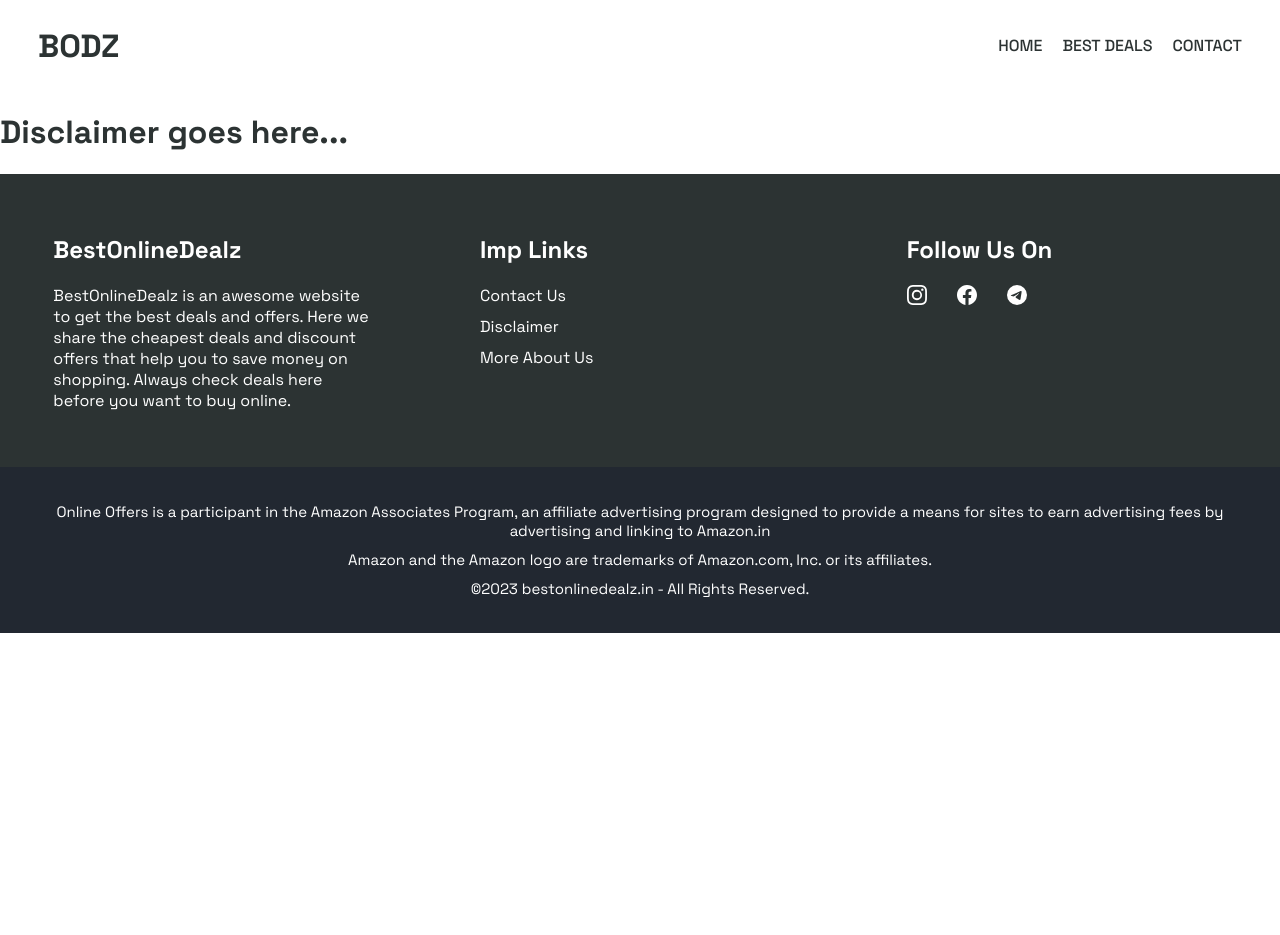
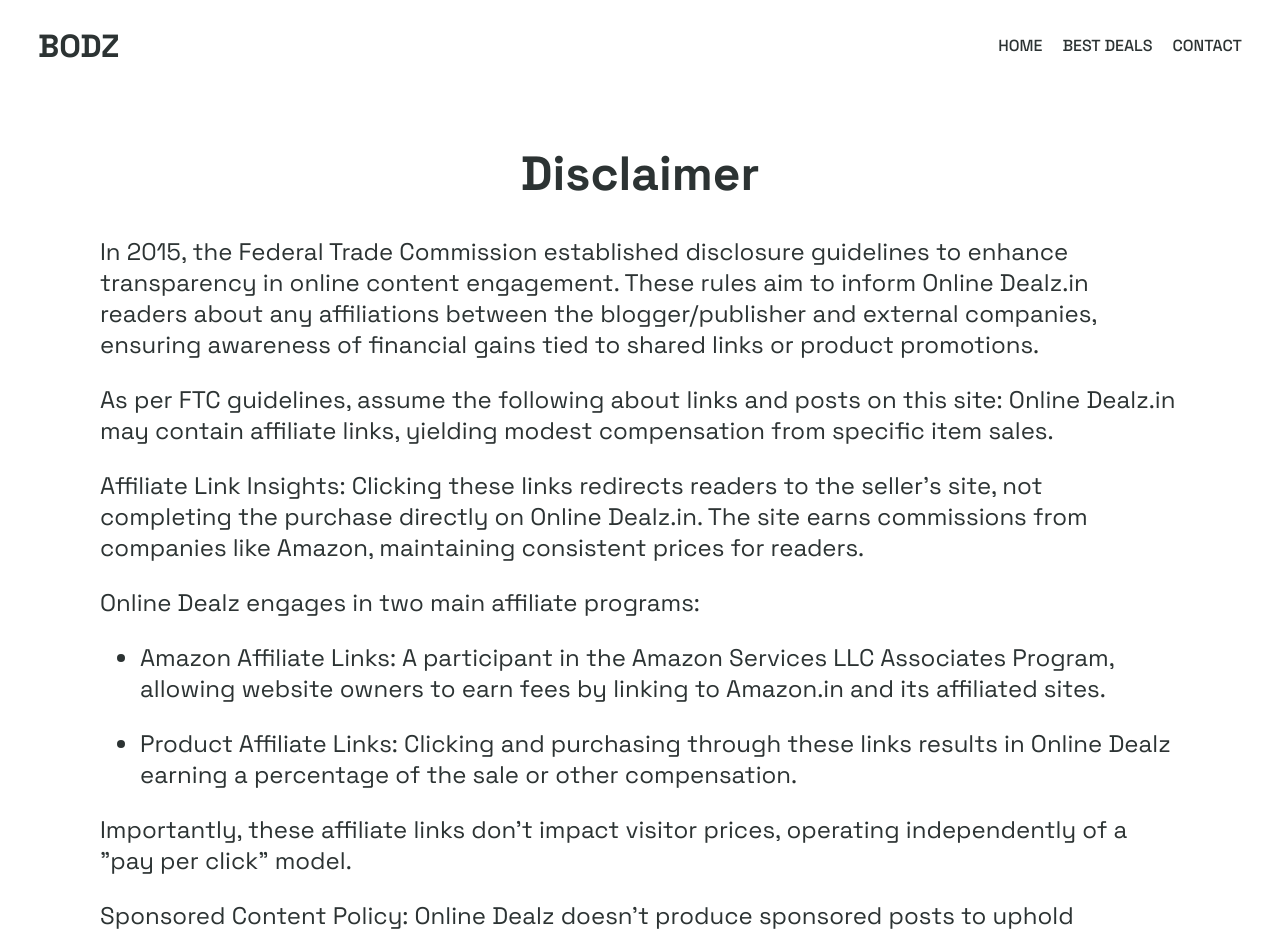
Before and after one commit to arush789/Best-Online-Dealz, a React (Vite) app: page /disclaimer in a window 1280 px wide. Shown: the top 935 px of the page. Before the commit the page ends 800 px from the top, so only its background shows below. Built offline with nearby package versions, Linux system fonts and the light colour scheme.

Commit message:
disclaimer page update

```diff
--- a/src/Pages/Disclaimer.jsx
+++ b/src/Pages/Disclaimer.jsx
@@ -2,6 +2,48 @@
 
 export default function Disclaimer() {
     return (
-        <h1>Disclaimer goes here...</h1>
+        <div className="disclaimer-div">
+            <h1 className="disclaimer-title">Disclaimer</h1>
+            <p>
+                In 2015, the Federal Trade Commission established disclosure guidelines
+                to enhance transparency in online content engagement.
+                These rules aim to inform Online Dealz.in readers about any
+                affiliations between the blogger/publisher and external companies,
+                ensuring awareness of financial gains tied to shared links or product promotions.
+            </p>
+            <p>
+                As per FTC guidelines, assume the following about links and posts on this site:
+                Online Dealz.in may contain affiliate links, yielding modest compensation from specific item sales.
+            </p>
+            <p>
+                Affiliate Link Insights: Clicking these links redirects readers to the seller's site,
+                not completing the purchase directly on Online Dealz.in. The site earns commissions
+                from companies like Amazon, maintaining consistent prices for readers.
+            </p>
+            <p>Online Dealz engages in two main affiliate programs:</p>
+            <ul>
+                <li>
+                    <p>
+                        Amazon Affiliate Links: A participant in the Amazon Services LLC Associates Program,
+                        allowing website owners to earn fees by linking to Amazon.in and its affiliated sites.
+                    </p>
+                </li>
+                <li>
+                    <p>
+                        Product Affiliate Links: Clicking and purchasing through these links results in Online
+                        Dealz earning a percentage of the sale or other compensation.
+                    </p>
+                </li>
+            </ul>
+            <p>
+                Importantly, these affiliate links don't impact visitor prices, operating independently
+                of a "pay per click" model.
+            </p>
+            <p>
+                Sponsored Content Policy: Online Dealz doesn't produce sponsored posts to uphold authenticity.
+                Any sponsored content is transparently disclosed at a post's beginning.
+                Product recommendations stem from personal use or endorsement for family and friends.
+            </p>
+        </div>
     )
 }
--- a/src/index.css
+++ b/src/index.css
@@ -204,19 +204,18 @@
     }
 }
 
-/*> About Page */
-
-.about-div {
+/*> About Page & Disclaimer Page */
+.about-div, .disclaimer-div {
     padding: 20px 100px 100px;
     font-size: clamp(1rem, 2.5vw, 1.5rem);
 }
 
-.about-title {
+.about-title, .disclaimer-title {
     text-align: center;
 }
 
 @media (max-width: 768px) {
-    .about-div {
+    .about-div, .disclaimer-div {
         padding: 10px 20px;
     }
 }
```
